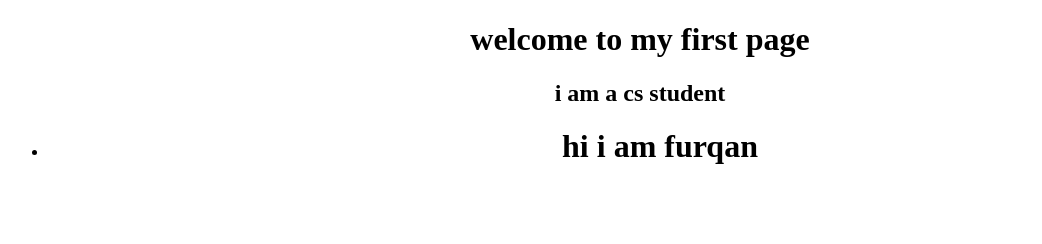
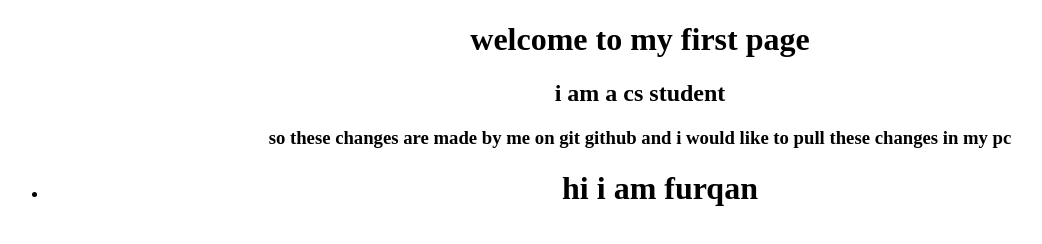
Before and after one commit to furqan78/hello, a plain HTML site: page myfirstgitpage.html in a window 1280 px wide. Shown: the whole page, without its empty margins (0-1042 px from the left). Drawn offline with Linux system fonts and the light colour scheme.

Commit message:
Update myfirstgitpage.html
so i have made changes from git hub

```diff
--- a/myfirstgitpage.html
+++ b/myfirstgitpage.html
@@ -8,6 +8,7 @@
 <body style=" text-align:center;">
     <h1>welcome to my first page</h1>
     <h2>i am a cs student </h2>
+    <h3>so these changes are made by me on git github and i would like to pull these changes in my pc</h3>
     <ul><li><h1>hi i am furqan</h1></li></ul>
 </body>
 </html>
```
